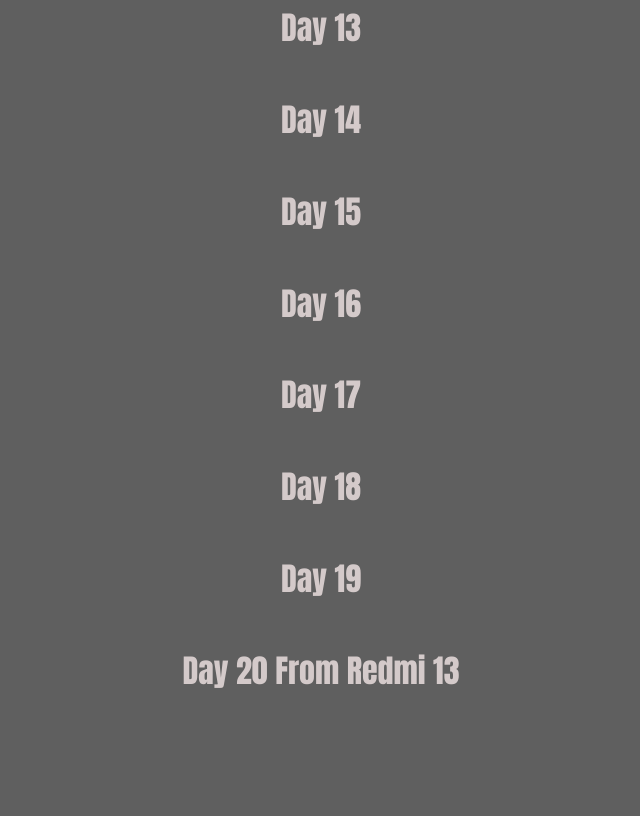
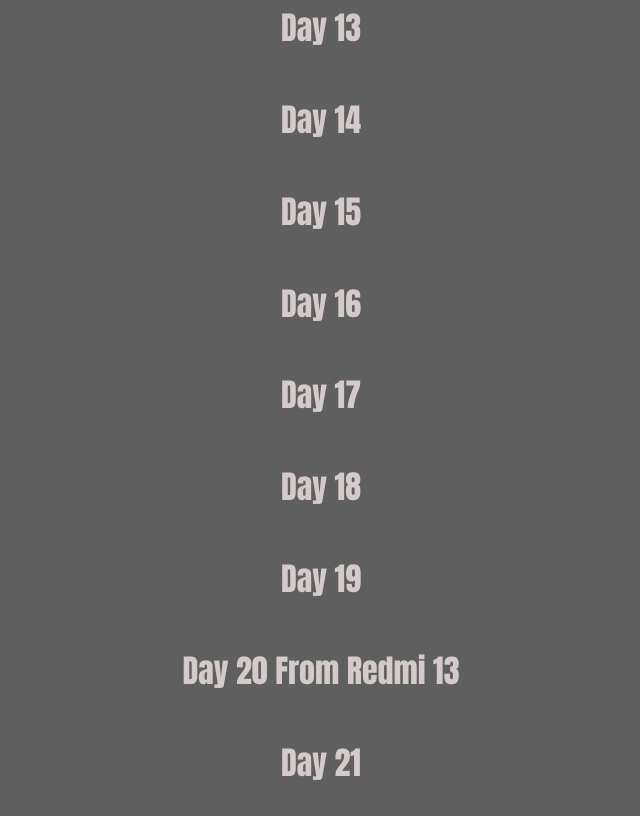
Before and after one commit to Hasanhayat/web, a plain HTML site: page index.html in a window 1280 px wide. Shown: the part 1129-1945 px from the top of the page, without its empty margins (319-959 px from the left). Before the commit the page ends 1854 px from the top, so only its background shows below. Drawn offline with Linux system fonts and the light colour scheme.

Commit message:
Update index.html

```diff
--- a/index.html
+++ b/index.html
@@ -26,6 +26,7 @@
     <h1>day 18</h1>
     <h1>day 19</h1>
     <h1>day 20 from redmi 13</h1>
+    <h1>day 21</h1>
 
     <script src="app.js"></script>
 </body>
```
